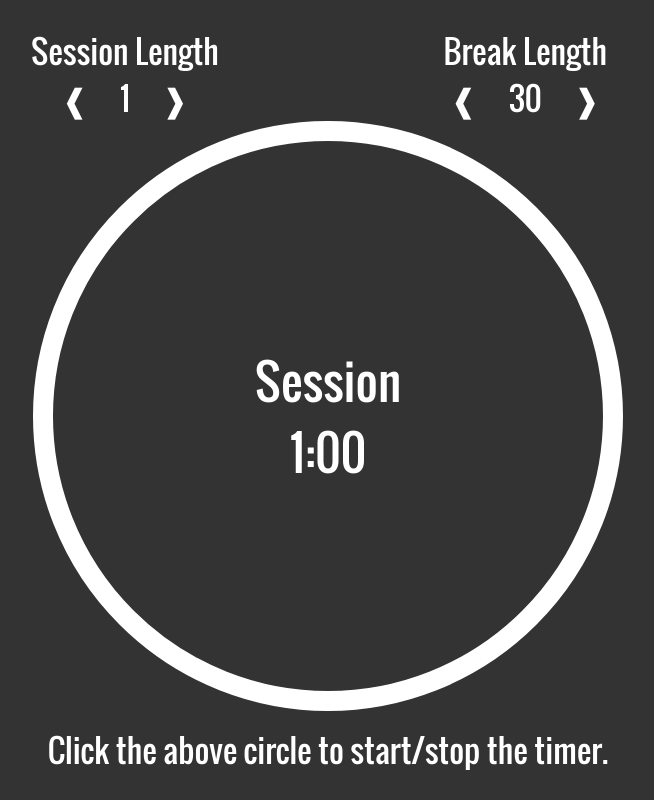
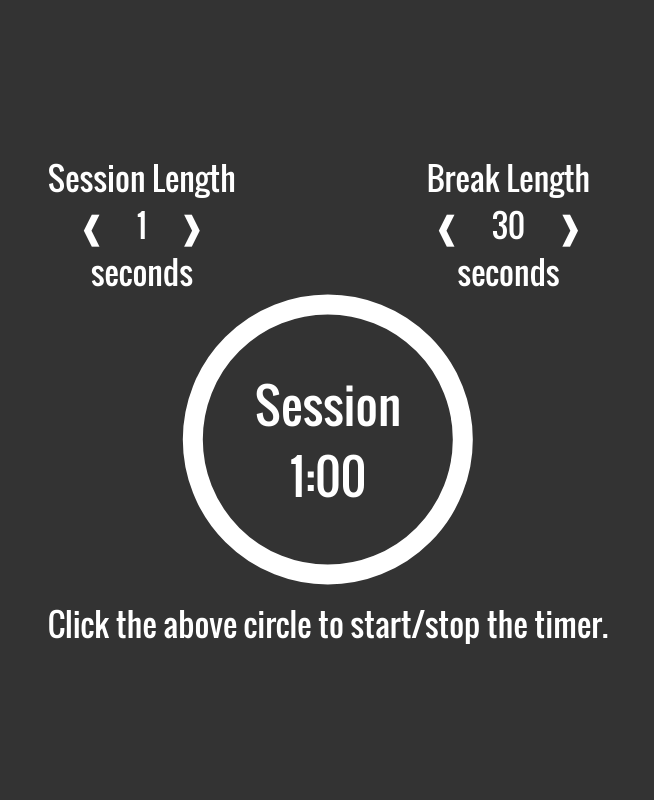
Before and after one commit to Jon1701/FCC-PomodoroTimer, a website: page source/index.html in a window 1280 px wide. Shown: the whole page, without its empty margins (312-966 px from the left). Drawn offline with nearby package versions, Linux system fonts and the light colour scheme; files that its build step writes are made by us from their sources.

Commit message:
Fixed responsiveness

```diff
--- a/source/index.html
+++ b/source/index.html
@@ -30,6 +30,7 @@
             <span class="value">1</span>
             <span class="plus">&#10097;</span>
           </div>
+          <div class="name">seconds</div>
         </div>
 
         <div class="break">
@@ -39,9 +40,12 @@
             <span class="value">30</span>
             <span class="plus">&#10097;</span>
           </div>
+          <div class="name">seconds</div>
         </div>
 
       </div>
+
+      <div class="clearfix"></div>
 
       <!-- Clock -->
       <div class="clock">
@@ -68,8 +72,10 @@
 
       </div>
 
+
+
       <!-- Instructions -->
-      <div id="instructions">Click the above circle to start/stop the timer.</div>
+      <div class="instructions">Click the above circle to start/stop the timer.</div>
 
     </div>
     <!-- End Main Container -->
--- /dev/null
+++ b/source/stylesheets/_responsive.scss
@@ -0,0 +1,58 @@
+// mobile portrait
+@media screen and (min-width: 320px) {
+
+  .controls {
+    font-size: 1.25em;
+  }
+
+  .clock {
+    width: 250px;
+    height: 250px;
+    font-size: 2em;
+  }
+
+  .instructions {
+    font-size: 1.5em;
+  }
+
+}
+
+
+
+// mobile landscape
+@media screen and (min-width:480px) {
+
+  .controls {
+    font-size: 1.25em;
+  }
+
+  .clock {
+    width: 400px;
+    height: 400px;
+    font-size: 2em;
+  }
+
+  .instructions {
+    font-size: 1.25em;
+  }
+
+}
+
+// ipad portrait
+@media screen and (min-width:768px) {
+
+  .controls {
+    font-size: 2em;
+  }
+
+  .clock {
+    width: 600px;
+    height: 600px;
+    font-size: 3em;
+  }
+
+  .instructions {
+    font-size: 2em;
+  }
+
+}
--- a/source/stylesheets/stylesheet.scss
+++ b/source/stylesheets/stylesheet.scss
@@ -28,31 +28,48 @@ body {
 }
 
 ////////////////////////////////////////////////////////////////////////////////
+// Responsive breakpoints.
+////////////////////////////////////////////////////////////////////////////////
+@import "_responsive";
+
+////////////////////////////////////////////////////////////////////////////////
 // Main styles
 ////////////////////////////////////////////////////////////////////////////////
 
 // Application container.
 #app-container {
   position: absolute;
-  width: 100%;
+  max-width: 100vw;
+
+  .clearfix {
+    clear: both;
+  }
 
   // Controls container.
   .controls {
 
     text-align: center;
-    font-size: 2em;
+    //font-size: 1em;
+    margin: 0;
     margin-bottom: 0px;
 
     // Session controls.
     .duration {
       display: inline-block;
-      margin-right: 100px;
+      //margin-right: 100px;
+      float: left;
+      padding: 0;
+      margin: 0;
+
     }
 
     // Break controls
     .break {
       display: inline-block;
-      margin-left: 100px;
+      float: right;
+      padding: 0;
+      margin: 0;
+
     }
 
     // Left/Right buttons.
@@ -70,12 +87,12 @@ body {
     cursor: hand;
 
     // Font size
-    font-size: 3em;
+    //font-size: 1em;
 
     // Size
     position: relative;
-    width:  550px;
-    height: 550px;
+    width:  250px;
+    height: 250px;
 
     // Background
     background-color: $bg-color;
@@ -97,9 +114,9 @@ body {
   position: absolute;
 }
 
-#instructions {
+.instructions {
   margin-top: 15px;
-  font-size: 2em;
+  //font-size: 1em;
   text-align: center;
 }
 
```
